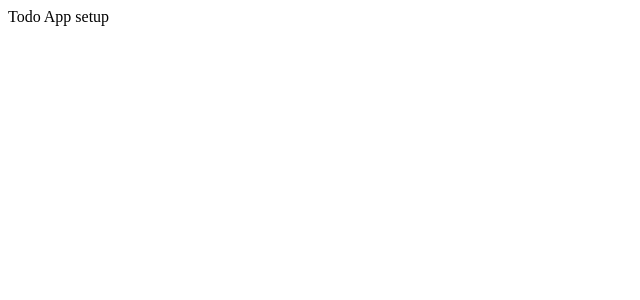
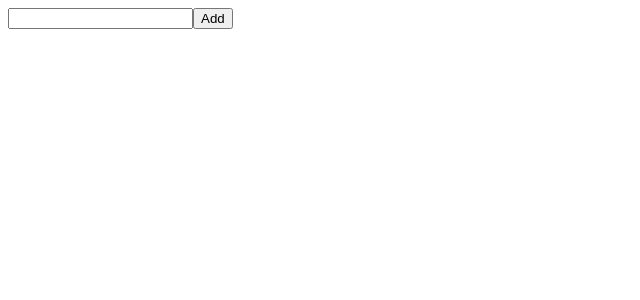
Before and after one commit to MoizAli4444/React-Todo-App, a React (Vite) app: page / in a window 1280 px wide. Shown: the top 300 px of the page, without its empty margins (0-640 px from the left). Built offline with nearby package versions, Linux system fonts and the light colour scheme.

Commit message:
Creating Input Component

```diff
--- a/src/App.jsx
+++ b/src/App.jsx
@@ -1,9 +1,10 @@
 import { useState } from "react";
+import Todo from "./components/Todo";
 
 function App() {
   return (
     <>
-      <div>Todo App setup</div>
+      <Todo/>
     </>
   );
 }
--- /dev/null
+++ b/src/components/Todo.jsx
@@ -0,0 +1,17 @@
+import React, { useState } from 'react'
+
+const Todo = () => {
+
+    const [todo,setTodo] = useState("");
+
+  return (
+    <div>
+        <form action="" method="post">
+            <input onChange={(e)=> setTodo(e.target.value)} value={todo} type='text' />
+            <button type='submit'>Add</button>
+        </form>
+    </div>
+  )
+}
+
+export default Todo
```
